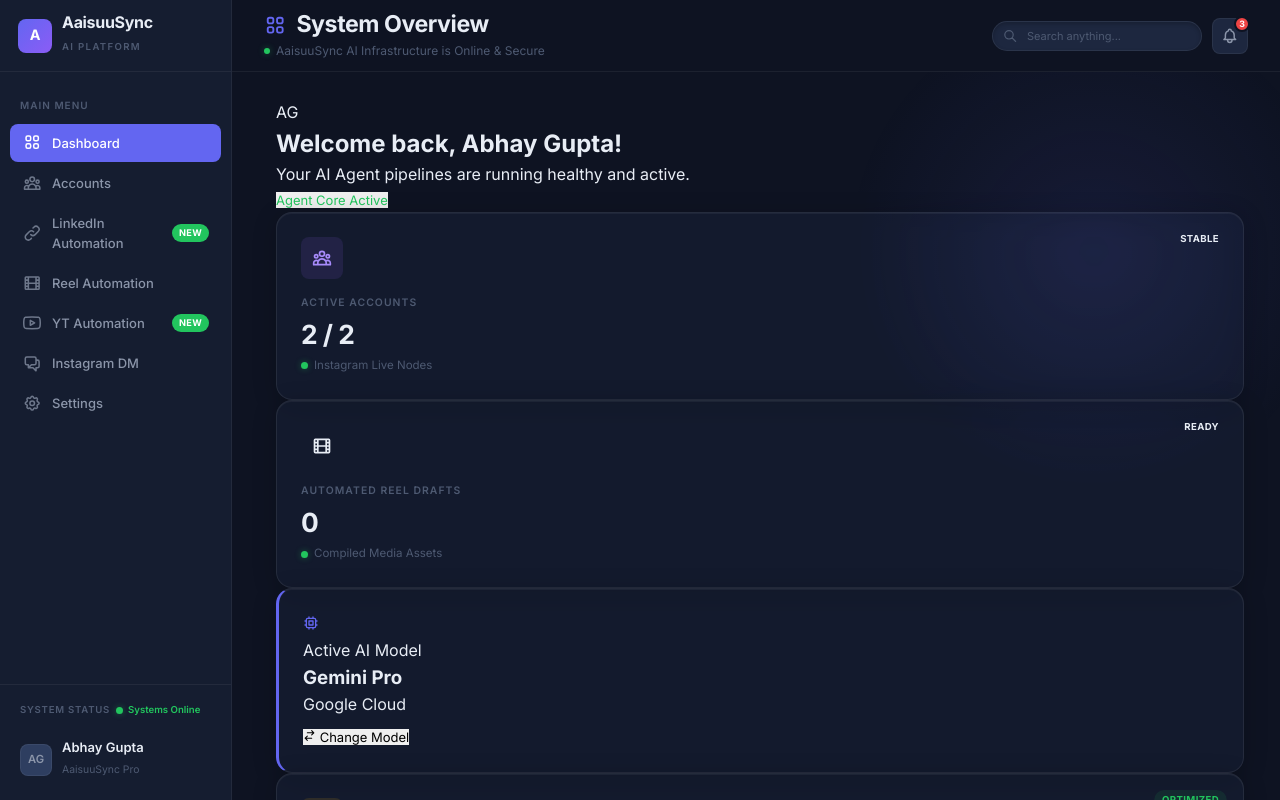
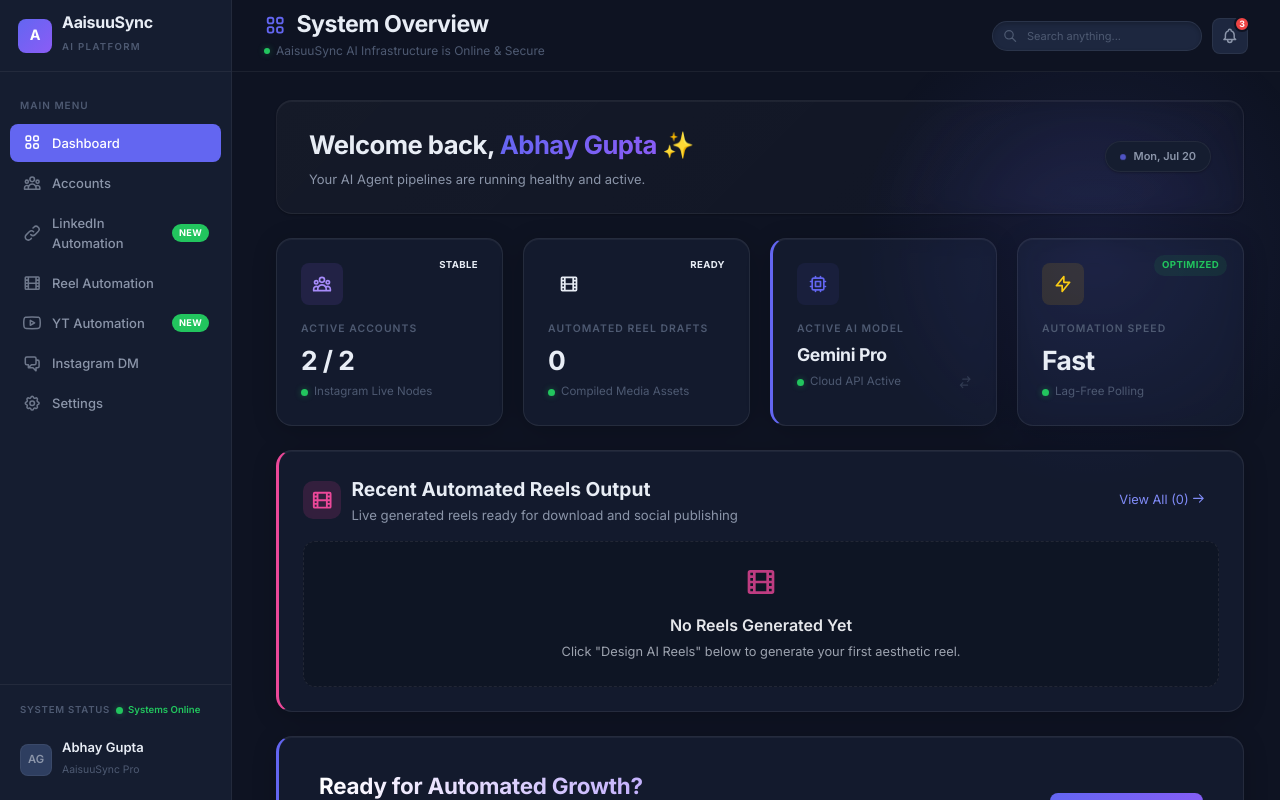
Before and after one commit to CodeOrbit26/AaisuuSync, a React (Vite) app: page / in a window 1280 px wide. Shown: the top 800 px of the page. Built offline with nearby package versions, Linux system fonts and the light colour scheme.

Commit message:
fix: restore original dashboard CSS classes to fix visual grid card stacking

```diff
--- a/src/pages/Dashboard/Dashboard.jsx
+++ b/src/pages/Dashboard/Dashboard.jsx
@@ -27,27 +27,21 @@ export default function Dashboard() {
   return (
     <div className="dashboard page-container">
       {/* Welcome Banner */}
-      <div className="dashboard-banner stagger">
-        <div className="banner-visual-bg"></div>
-        <div className="banner-meta-grid">
-          <div className="avatar-orb-main animate-pulse-glow">
-            <span className="user-glow-avatar">{user?.initials || 'A'}</span>
+      <div className="dashboard-welcome-banner animate-fade-in">
+        <div className="welcome-text-side">
+          <h2>Welcome back, <span className="gradient-text">{user?.name || 'Abhay Gupta'}</span> ✨</h2>
+          <p>Your AI Agent pipelines are running healthy and active.</p>
+        </div>
+        <div className="welcome-date-side">
+          <div className="date-badge">
+            <span className="pulse-indicator"></span>
+            <span>{new Date().toLocaleDateString('en-US', { weekday: 'short', month: 'short', day: 'numeric' })}</span>
           </div>
-          <div className="welcome-headline-text">
-            <h2>Welcome back, {user?.name || 'Abhay Gupta'}!</h2>
-            <p>Your AI Agent pipelines are running healthy and active.</p>
-          </div>
-        </div>
-        <div className="banner-actions">
-          <button className="banner-control-btn border-emerald" style={{ color: 'var(--success)' }}>
-            <span className="live-badge-glow"></span>
-            Agent Core Active
-          </button>
         </div>
       </div>
 
-      {/* Statistics Section Grid */}
-      <div className="dashboard-stats-grid">
+      {/* Stats Grid */}
+      <div className="dashboard-stats stagger">
         <StatCard
           icon={HiOutlineUserGroup}
           iconColor="purple"
@@ -68,37 +62,40 @@ export default function Dashboard() {
           tagType="healthy"
         />
 
-        <div className="glass-card stat-card accent-border-indigo stagger">
-          <div className="stat-card-meta">
-            <div className="stat-card-icon-wrapper bg-indigo-glow text-indigo">
-              <HiOutlineChip />
-            </div>
-            <div className="stat-card-labels">
-              <span>Active AI Model</span>
-              <h3>{currentModel?.name || 'Gemini 2.0 Flash'}</h3>
-              <p>{currentModel?.provider || 'Google Cloud'}</p>
-            </div>
+        {/* AI Processing — Interactive */}
+        <div className="glass-card stat-card ai-processing-card accent-border-indigo stagger" onClick={() => setShowModelPicker(!showModelPicker)}>
+          <div className="stat-card-icon" style={{ background: 'rgba(99, 102, 241, 0.08)', color: 'var(--accent-primary)' }}>
+            <HiOutlineChip />
           </div>
-          <button className="stat-card-action-btn mt-3" onClick={() => setShowModelPicker(!showModelPicker)}>
-            <HiOutlineSwitchHorizontal /> Change Model
-          </button>
+          <div className="stat-card-label">Active AI Model</div>
+          <div className="stat-card-value" style={{ fontSize: '1.1rem', whiteSpace: 'nowrap', overflow: 'hidden', textOverflow: 'ellipsis' }}>
+            {currentModel?.name || 'Gemini 2.0 Flash'}
+          </div>
+          <div className="stat-card-sub" style={{ display: 'flex', alignItems: 'center', width: '100%' }}>
+            <span className="status-dot online"></span>
+            {currentModel?.type || 'Flash'} API Active
+            <HiOutlineSwitchHorizontal style={{ marginLeft: 'auto', opacity: 0.5, fontSize: '0.9rem' }} />
+          </div>
 
           {showModelPicker && (
-            <div className="dashboard-model-picker-dropdown">
+            <div className="model-picker">
+              <div className="model-picker-title">Switch AI Model</div>
               {AI_MODELS.map((model) => (
                 <div
                   key={model.id}
-                  className={`model-option-item ${activeModel === model.id ? 'active' : ''}`}
-                  onClick={() => {
+                  className={`model-picker-item ${activeModel === model.id ? 'active' : ''}`}
+                  onClick={(e) => {
+                    e.stopPropagation();
                     setActiveModel(model.id);
                     setShowModelPicker(false);
                   }}
                 >
-                  <div className="model-option-meta">
-                    <strong>{model.name}</strong>
-                    <span>{model.type}</span>
+                  <span className="model-picker-dot" style={{ background: model.color || 'var(--accent-primary)' }} />
+                  <div className="model-picker-info">
+                    <span className="model-picker-name">{model.name}</span>
+                    <span className="model-picker-type">{model.type}</span>
                   </div>
-                  {activeModel === model.id && <HiOutlineCheck className="text-emerald" />}
+                  {activeModel === model.id && <HiOutlineCheck className="model-picker-check" />}
                 </div>
               ))}
             </div>
```
